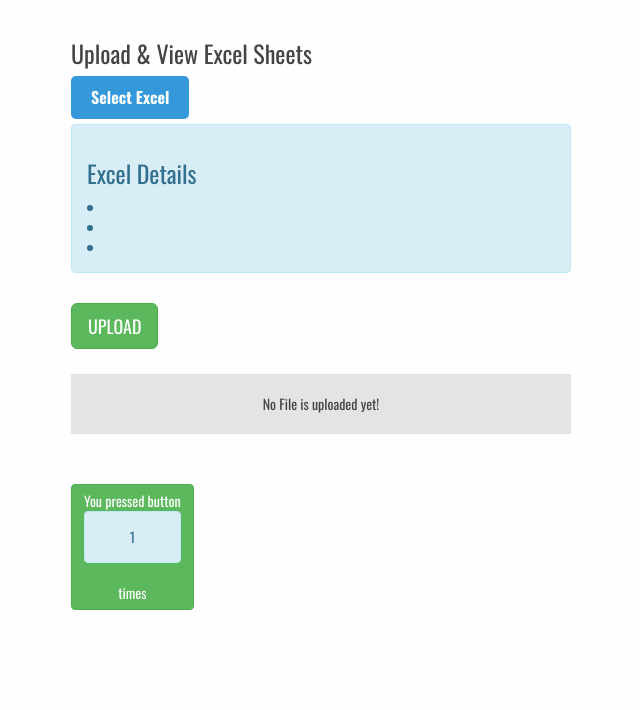
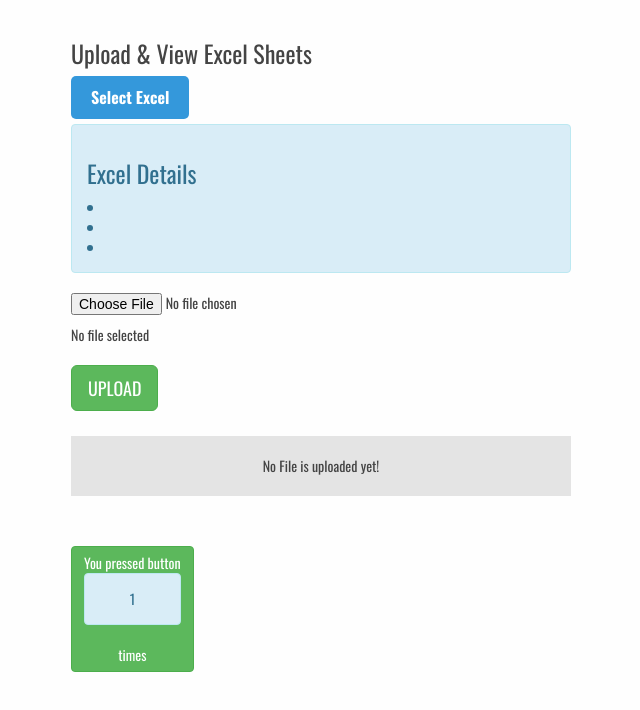
Before and after one commit to arka1997/my-app, a React (Create React App) app: page / in a window 1280 px wide. Shown: the top 710 px of the page, without its empty margins (319-959 px from the left). Built offline with nearby package versions, Linux system fonts and the light colour scheme.

Commit message:
Sending Resume and excel data to backend

```diff
--- a/src/App.js
+++ b/src/App.js
@@ -9,6 +9,7 @@ function App() {
   const [typeError, setTypeError] = useState(null);
   const [excelFile, setExcelFile] = useState(null);
   const [excelData, setExcelData] = useState(null);
+  const [resumeFile, setResumeFile] = useState(null);
 
   const handleExcelChange = (e) => {
     const fileTypes = [
@@ -39,6 +40,32 @@ function App() {
       console.log('Please select your file');
     }
   };
+
+const handleResumeChange = (e) => {
+
+  if (e.target.files && e.target.files.length > 0) {
+    setResumeFile(e.target.files[0]);
+  } else {
+    console.log("No file selected");
+  }
+  };
+
+  const uploadResume = async () => {
+      try {
+        if (resumeFile) {
+          const formData = new FormData();
+          formData.append('resume', resumeFile);
+          const response = await axios.post("http://localhost:3001/uploadResume", formData);
+          if (response.ok) {
+            console.log('Resume file uploaded successfully!');
+          } else {
+            console.error('Failed to upload resume file.');
+          }
+        }
+      }catch(error){
+        setTypeError('Error during file upload:', error);
+      }
+    }
 
   const uploadExcel = async () => {
     try {
@@ -80,6 +107,7 @@ function App() {
   const handleFileSubmit = async (e) => {
     e.preventDefault();
     await uploadExcel();
+    await uploadResume();
   };
 
   return (
@@ -110,6 +138,19 @@ function App() {
             <li>{excelSize}</li>
           </div>
         </div>
+        <input
+              type="file"
+              id="resume-upload"
+              // className="hidden"
+              accept=".pdf, .doc, .docx"
+              required
+              onChange = {handleResumeChange}
+            />
+            <p className="file-name">
+              {resumeFile
+                ? `Selected file: ${resumeFile.name}`
+                : 'No file selected'}
+            </p>
         <button type="submit" className="btn btn-success btn-lg">
           UPLOAD
         </button>
```
